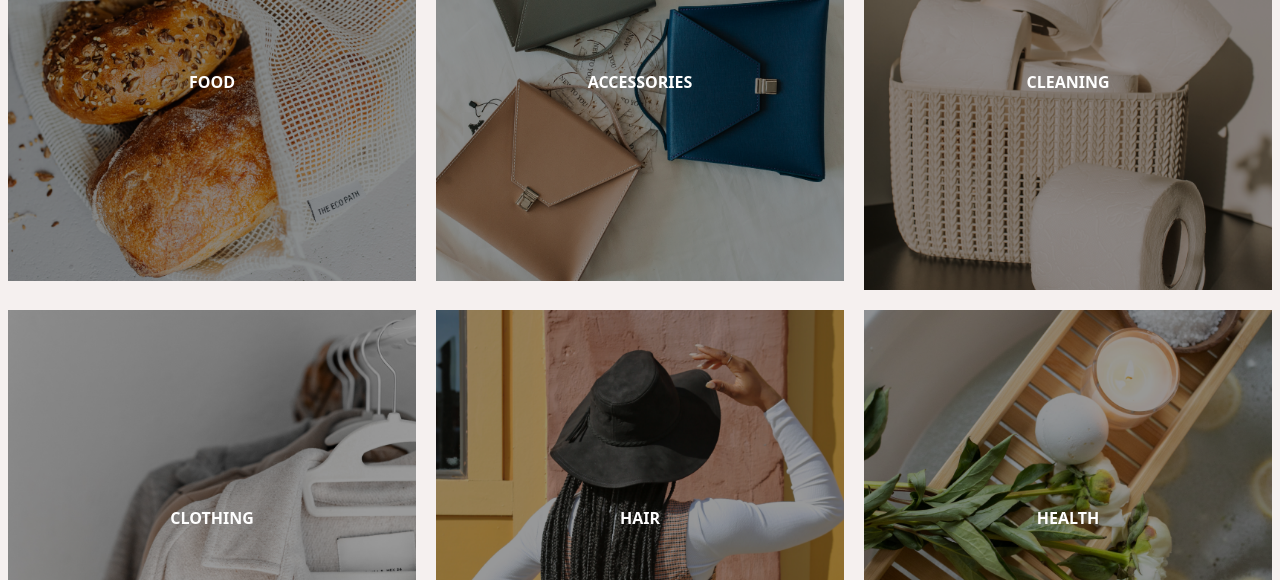
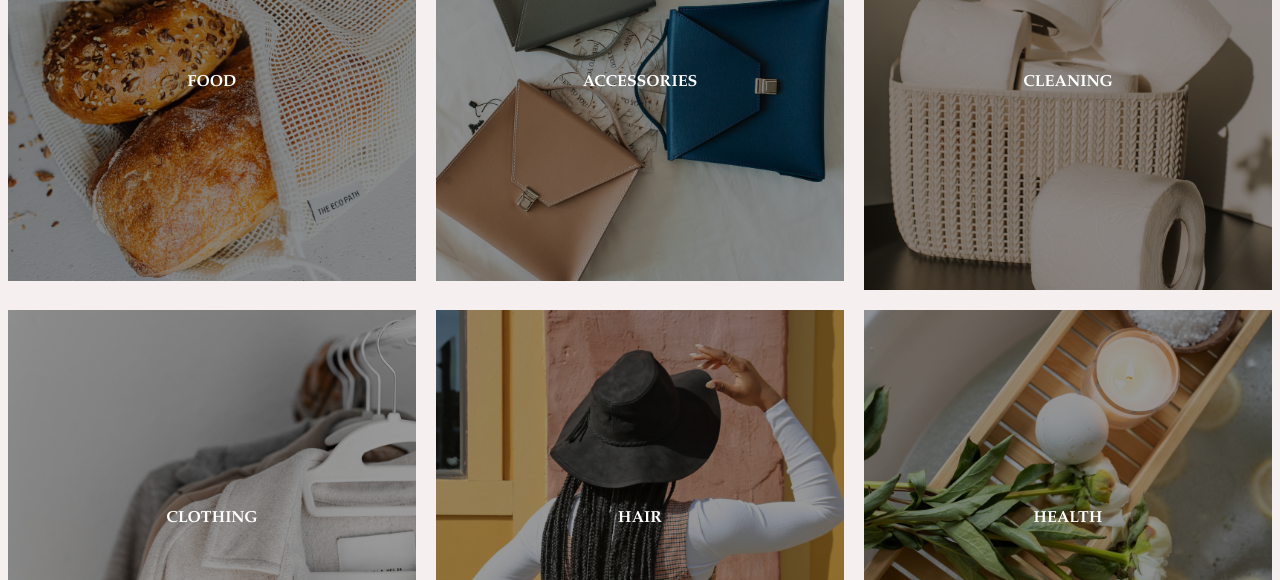
Before and after one commit to skynette/henry, a React (Vite) app: page / in a window 1280 px wide. Shown: the part 1160-1740 px from the top of the page. Built offline with nearby package versions, Linux system fonts and the light colour scheme.

Commit message:
successfully changed font type

```diff
--- a/index.html
+++ b/index.html
@@ -6,7 +6,7 @@
     <meta name="viewport" content="width=device-width, initial-scale=1.0" />
     <title>Vite + React</title>
   </head>
-  <body>
+  <body class="font-sans">
     <div id="root"></div>
     <script type="module" src="/src/main.jsx"></script>
   </body>
--- a/src/components/Footer.jsx
+++ b/src/components/Footer.jsx
@@ -2,7 +2,7 @@ import { SocialIcon } from "react-social-icons";
 
 function Footer() {
 	return (
-		<footer className="bg-footer mt-12 h-[100vh]">
+		<footer className="bg-footer mt-12 h-[60vh]">
 			<div className="flex flex-col md:flex-row gap-4 justify-between items-start w-5/6 mx-auto pt-10">
 				{/* brandname n icons */}
 				<div className="mt-4">
--- a/src/index.css
+++ b/src/index.css
@@ -2,7 +2,7 @@
 @tailwind components;
 @tailwind utilities;
 
-@font-face {
+/* @font-face {
   font-family: "Goudy Old Style Regular";
   src: local("Goudy Old Style Regular"),
     url(./fonts/Goudy Old Style Regular.ttf) format("truetype");
@@ -12,4 +12,14 @@
   font-family: "Book Antiqua";
   src: local("Book Antiqua"),
     url(./fonts/Book Antiqua Font.ttf) format("truetype");
+} */
+
+@font-face {
+	font-family: "Goudy Old Style Regular";
+	src: url(../fonts/Goudy\ Old\ Style\ Regular.ttf);
 }
+
+@font-face {
+	font-family: "Book Antiqua";
+	src: url(../fonts/Book\ Antiqua\ Font.ttf);
+}
--- a/tailwind.config.js
+++ b/tailwind.config.js
@@ -5,13 +5,18 @@ export default {
 		"./src/**/*.{js,ts,jsx,tsx}",
 	],
 	theme: {
+		fontFamily: {
+			sans: ['Book Antiqua', 'sans-serif'],
+			serif: ['Book Antiqua', 'serif'],
+			mono: ['Book Antiqua', 'monospace'],
+		},
 		extend: {
 			colors: {
 				'primary': '#F1DFCD',
 				'background': '#F5F0EF',
 				'accent': '#CAB8A2',
 				'footer': '#E8E1D8',
-            }
+			},
 		},
 	},
 	plugins: [],
```
Also changed, not shown: fonts/Book Antiqua Font.ttf (renamed from src/fonts/Book Antiqua Font.ttf), fonts/Goudy Old Style Regular.ttf (renamed from src/fonts/Goudy Old Style Regular.ttf). Lines whose indentation alone changed are shown as unchanged.
